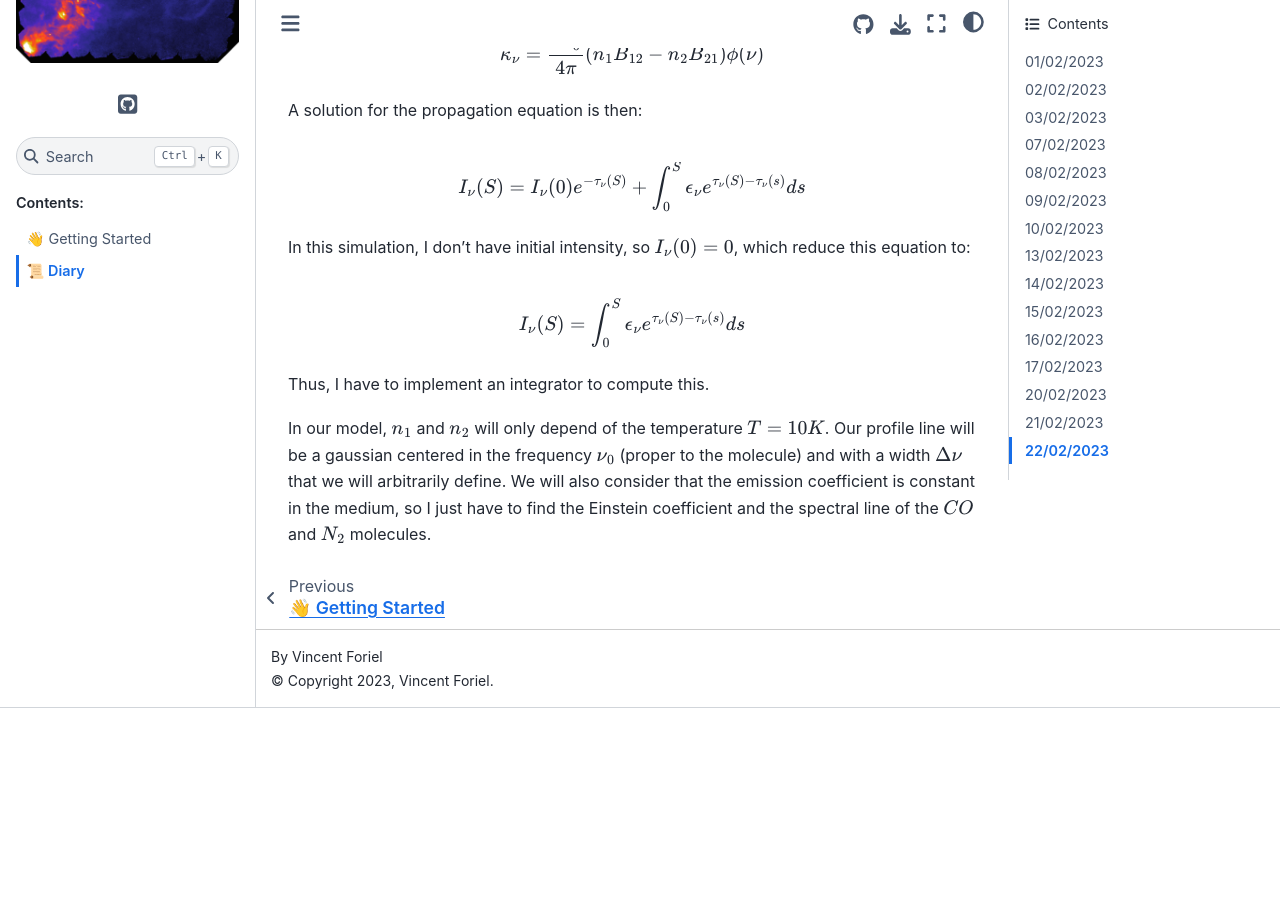
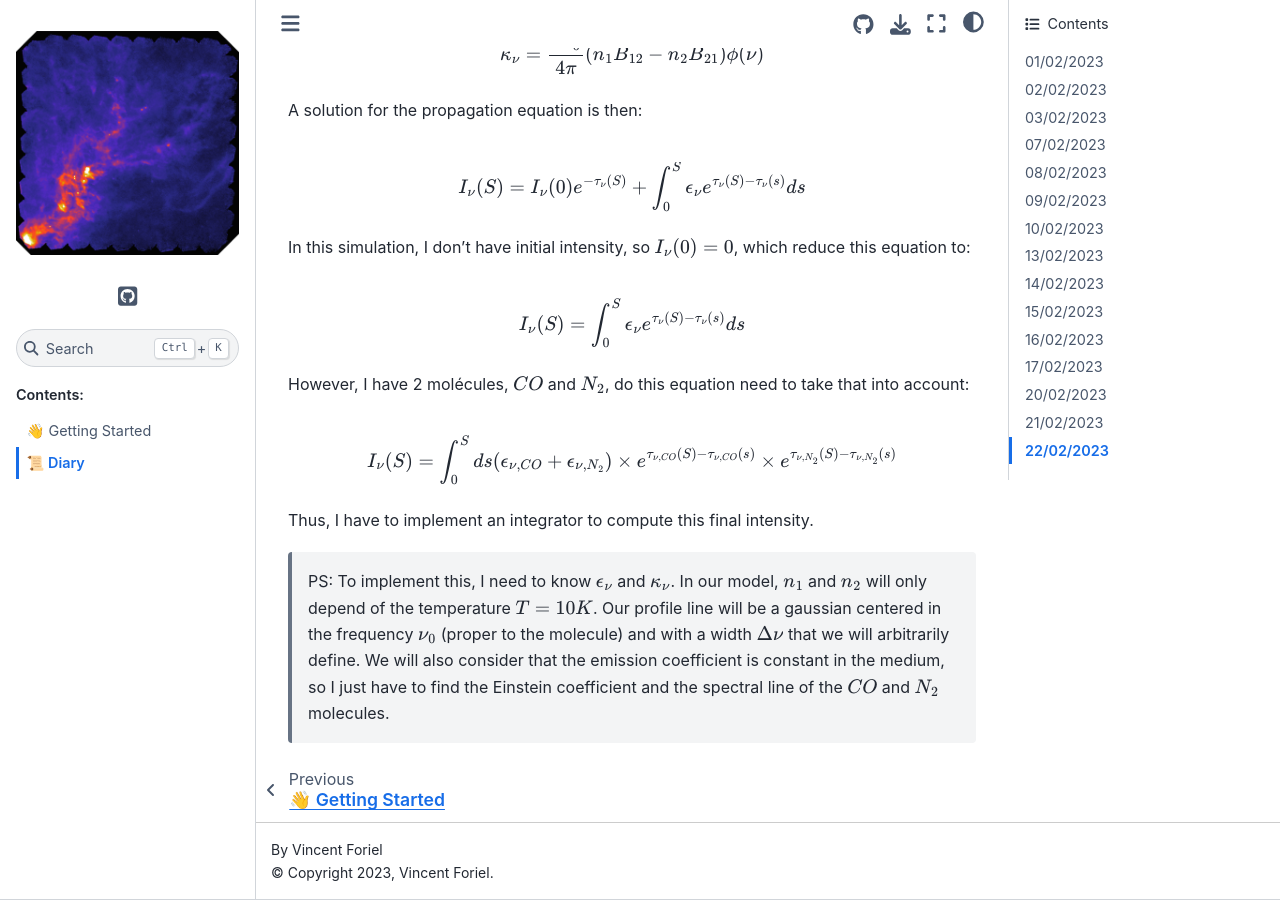
Before and after one commit to LeiRoF/M2-Internship, a Sphinx documentation site: the page built from docs/Diary.md, in a window 1280 px wide and 900 px high, scrolled down 15529 px. Built offline with Sphinx 7.4.7 and the Sphinx Book theme 1.1.4, drawn with Linux system fonts in a browser that asks for light colours; before the commit the page ends 16237 px from its top, so only the background shows below that.

Commit message:
🚧 Radiative transfer

```diff
--- a/docs/Diary.md
+++ b/docs/Diary.md
@@ -288,6 +288,11 @@ In this simulation, I don't have initial intensity, so $I_\nu(0) = 0$, which red
 
 $$I_\nu(S) = \int_0^S \epsilon_\nu e^{\tau_\nu(S)-\tau_\nu(s)} ds$$
 
-Thus, I have to implement an integrator to compute this.
+However, I have 2 molécules, $CO$ and $N_2$, do this equation need to take that into account:
 
-In our model, $n_1$ and $n_2$ will only depend of the temperature $T=10K$. Our profile line will be a gaussian centered in the frequency $\nu_0$ (proper to the molecule) and with a width $\Delta\nu$ that we will arbitrarily define. We will also consider that the emission coefficient is constant in the medium, so I just have to find the Einstein coefficient and the spectral line of the $CO$ and $N_2$ molecules.
+$$I_\nu(S) = \int_0^S ds (\epsilon_{\nu,CO} + \epsilon_{\nu,N_2}) \times e^{\tau_{\nu,CO}(S)-\tau_{\nu,CO}(s)} \times e^{\tau_{\nu,N_2}(S)-\tau_{\nu,N_2}(s)}$$
+
+Thus, I have to implement an integrator to compute this final intensity.
+
+
+> PS: To implement this, I need to know $\epsilon_\nu$ and $\kappa_\nu$. In our model, $n_1$ and $n_2$ will only depend of the temperature $T=10K$. Our profile line will be a gaussian centered in the frequency $\nu_0$ (proper to the molecule) and with a width $\Delta\nu$ that we will arbitrarily define. We will also consider that the emission coefficient is constant in the medium, so I just have to find the Einstein coefficient and the spectral line of the $CO$ and $N_2$ molecules.
```
